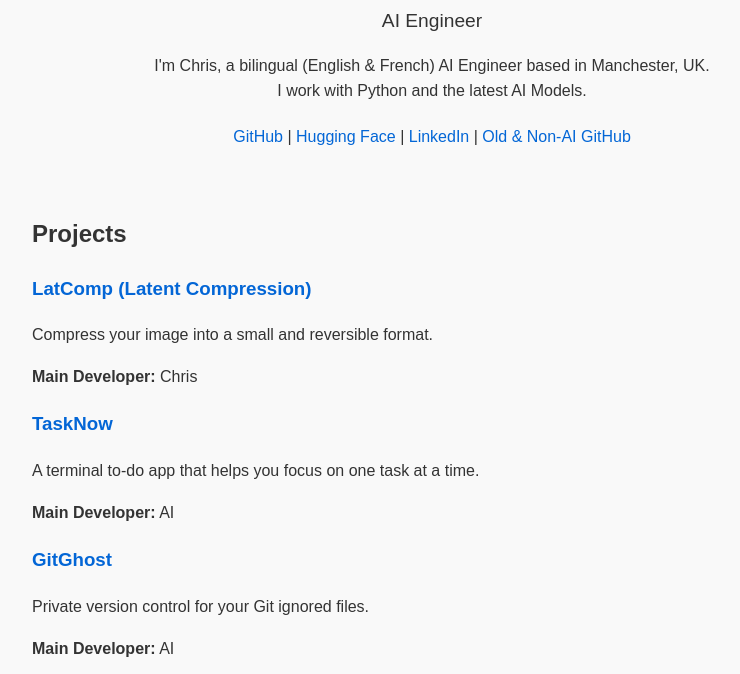
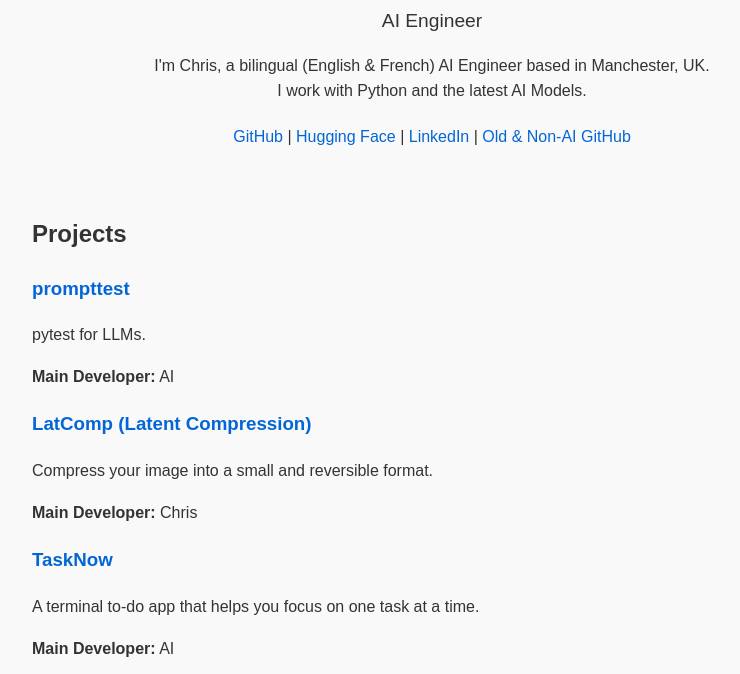
Before and after one commit to decodingchris/decodingchris.github.io, a plain HTML site: page index.html in a window 1280 px wide. Shown: the part 126-800 px from the top of the page, without its empty margins (208-948 px from the left). Drawn offline with Linux system fonts and the light colour scheme.

Commit message:
Add the prompttest project

```diff
--- a/index.html
+++ b/index.html
@@ -109,6 +109,19 @@
           <div class="project">
             <h3>
               <a
+                href="https://pypi.org/project/prompttest/"
+                target="_blank"
+                rel="noopener noreferrer"
+                >prompttest</a
+              >
+            </h3>
+            <p>pytest for LLMs.</p>
+            <p><strong>Main Developer:</strong> AI</p>
+          </div>
+
+          <div class="project">
+            <h3>
+              <a
                 href="https://huggingface.co/spaces/decodingchris/LatComp"
                 target="_blank"
                 rel="noopener noreferrer"
```
